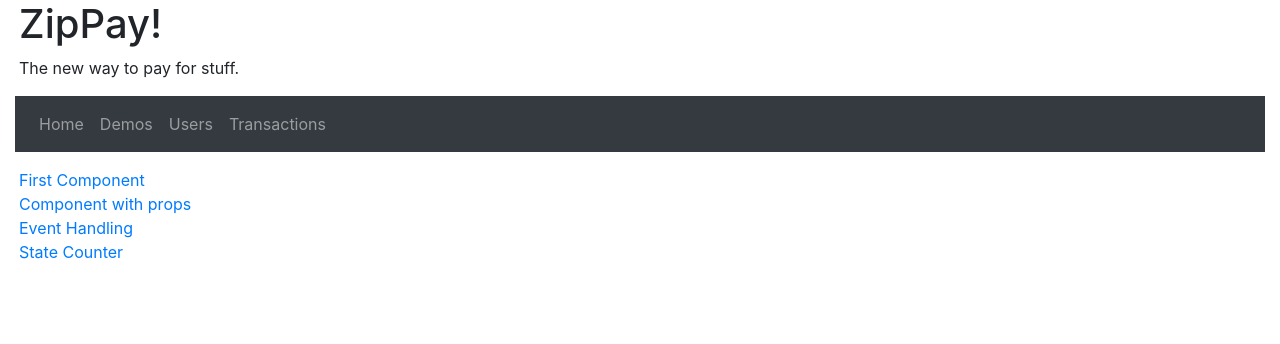
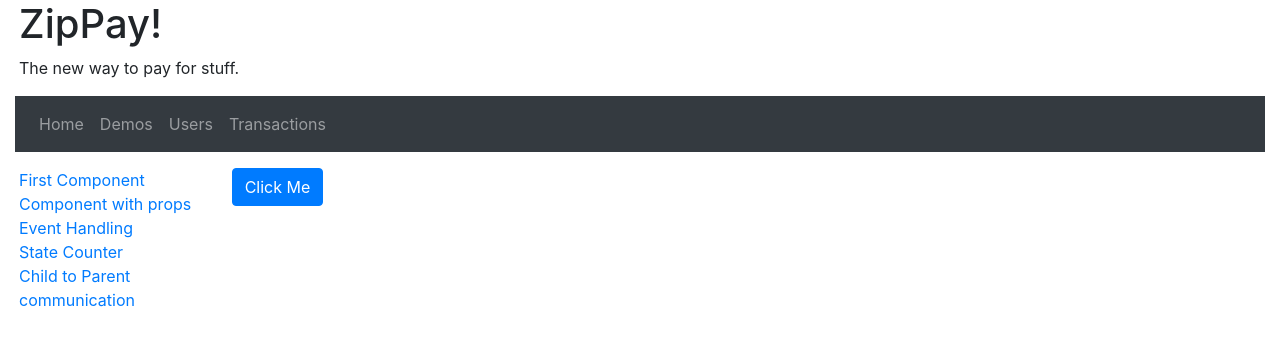
Before and after one commit to benelan/esri-online, a React (Create React App) app: page /demos/child-to-parent in a window 1280 px wide. Shown: the top 344 px of the page. Built offline with nearby package versions, Linux system fonts and the light colour scheme.

Commit message:
End of Tuesday

```diff
--- /dev/null
+++ b/src/demos/ChildToParent.tsx
@@ -0,0 +1,36 @@
+import React from 'react';
+
+const Parent = () => {
+  const handleNotifyParent = (timeStamp: string) => {
+    console.log('Parent: the button in Child has been clicked at ', timeStamp);
+  };
+
+  return <Child notifyParent={handleNotifyParent} />;
+};
+
+interface ChildProps {
+  notifyParent: (msg: string) => void;
+}
+
+const Child = ({ notifyParent }: ChildProps) => {
+  const childClickHandler = () => {
+    console.log('Child: you clicked on the button.');
+    notifyParent((new Date()).toISOString());
+  };
+
+  return (
+    <button className="btn btn-primary" onClick={childClickHandler}>
+      Click Me
+    </button>
+  );
+};
+
+const ChildToParent = () => {
+  return (
+    <div>
+      <Parent />
+    </div>
+  );
+};
+
+export default ChildToParent;
--- a/src/demos/DemosManager.tsx
+++ b/src/demos/DemosManager.tsx
@@ -4,6 +4,7 @@ import FirstComponent from './FirstComponent';
 import { UsingCustomGreeter } from './CustomGreeter';
 import EventHandling from './EventHandling';
 import StateCounter from './StateCounter';
+import ChildToParent from './ChildToParent';
 
 function DemosManager() {
   return (
@@ -22,6 +23,9 @@ function DemosManager() {
           <li>
             <Link to="/demos/state-counter">State Counter</Link>
           </li>
+          <li>
+            <Link to="/demos/child-to-parent">Child to Parent communication</Link>
+          </li>
         </ul>
       </div>
       <div className="col">
@@ -38,6 +42,9 @@ function DemosManager() {
           <Route path="/demos/state-counter">
             <StateCounter />
           </Route>
+          <Route path="/demos/child-to-parent">
+            <ChildToParent />
+          </Route>
         </Switch>
       </div>
     </div>
--- a/src/users/UsersBrowser.tsx
+++ b/src/users/UsersBrowser.tsx
@@ -1,22 +1,36 @@
-import React, {useState} from 'react';
+import React, { useState } from 'react';
 import UserDetails from './UserDetails';
 import { users } from '@speedingplanet/rest-server';
 
 const UsersBrowser = () => {
-  const [currentPosition, setCurrentPosition] = useState(0)
+  const [currentPosition, setCurrentPosition] = useState(0);
+
+  const nextUser = () => {
+    const max = users.length - 1;
+    const nextPosition = Math.min(currentPosition + 1, max);
+    setCurrentPosition(nextPosition);
+  };
+
+  const previousUser = () => {
+    setCurrentPosition(Math.max(0, currentPosition - 1));
+  };
 
   return (
     <section>
       <div className="row">
         <div className="col">
-          <UserDetails user={users[currentPosition]}/>
+          <UserDetails user={users[currentPosition]} />
         </div>
       </div>
       <div className="row">
         <div className="col">
-          <button className="btn btn-info">Previous</button>
+          <button className="btn btn-info" onClick={previousUser}>
+            Previous
+          </button>
           &nbsp;
-          <button className="btn btn-info">Next</button>
+          <button className="btn btn-info" onClick={nextUser}>
+            Next
+          </button>
         </div>
       </div>
     </section>
```
